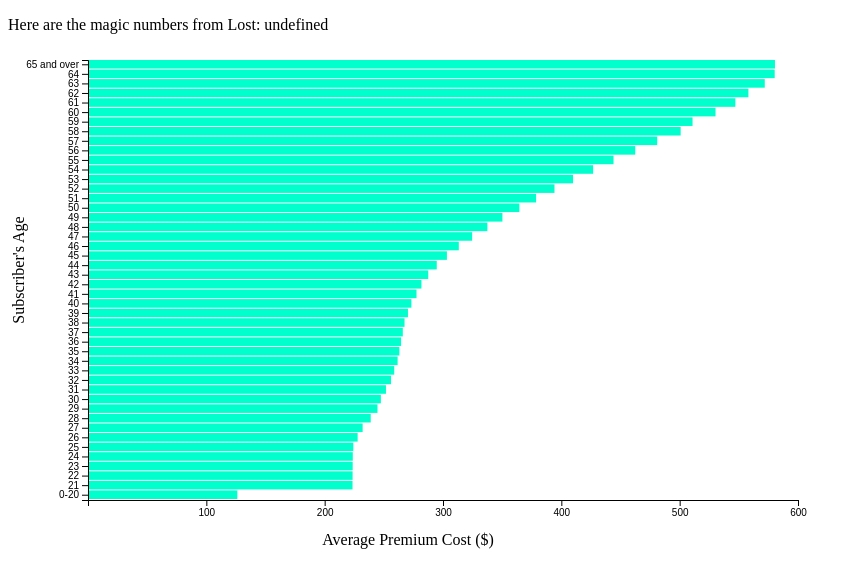
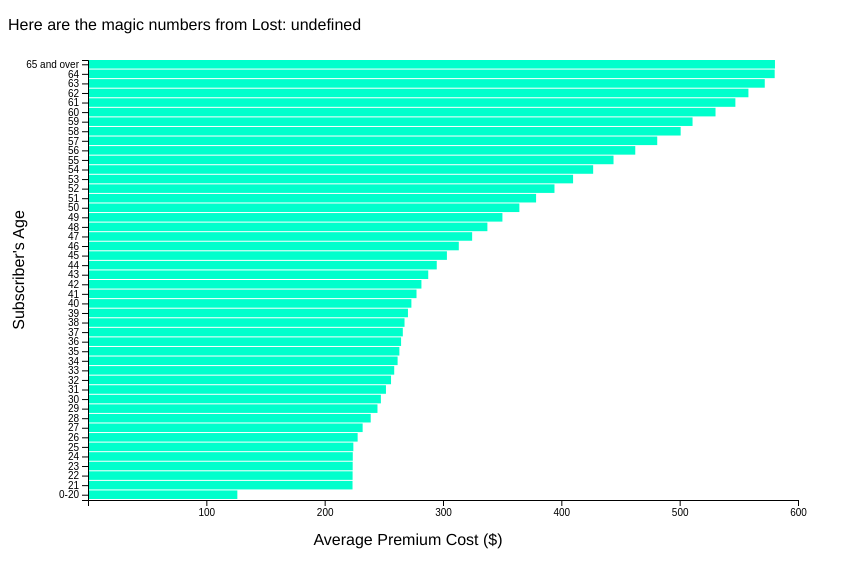
Before and after one commit to jnfitzpa/jnfitzpa.github.io, a plain HTML site: page index.html in a window 1280 px wide. Shown: the whole page, without its empty margins (0-861 px from the left). Drawn offline with nearby package versions, Linux system fonts and the light colour scheme.

```diff
--- a/index.html
+++ b/index.html
@@ -1,6 +1,9 @@
 <!DOCTYPE html>
 <script src="https://d3js.org/d3.v5.min.js"></script>
 <style> .chart rect { fill: #00FFCC }
+body{
+	font-family: proxima nova,helvetica neue;
+}
 
 div.tooltip {
     position: absolute;
```
Also changed, not shown: 2 other files.
